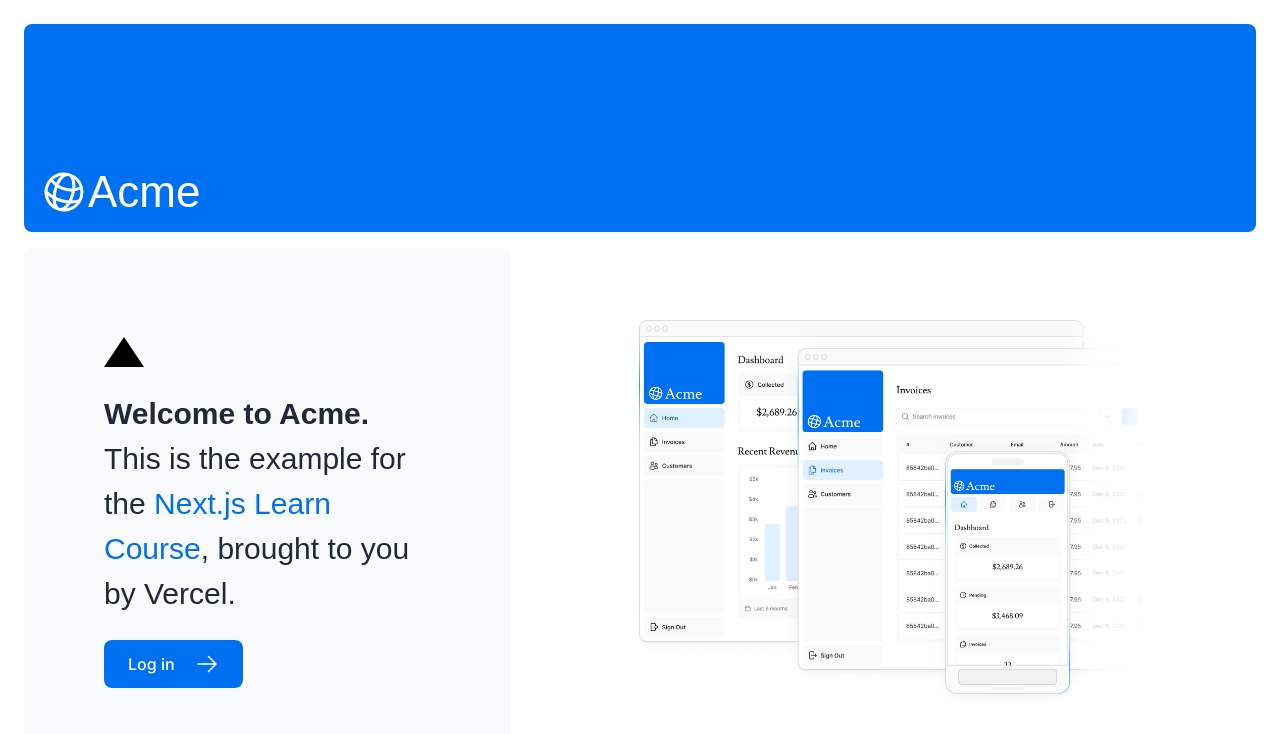
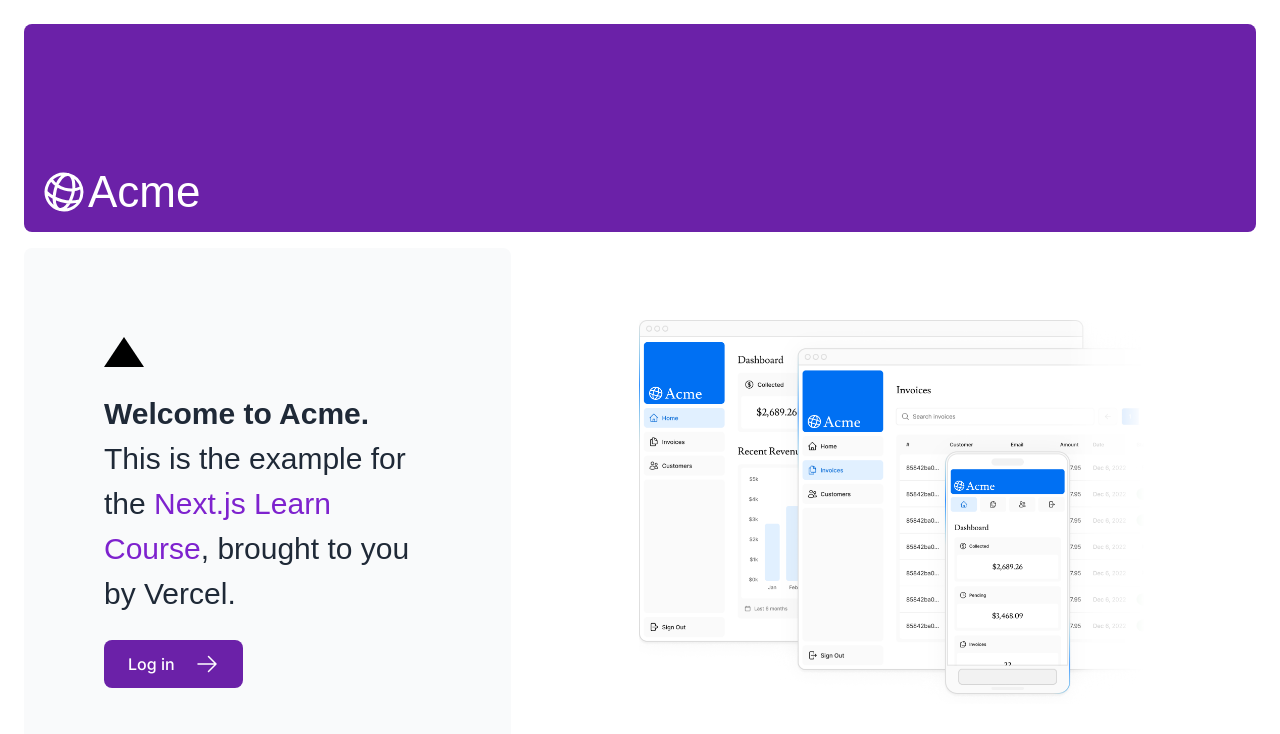
Before and after one commit to System625/finance-dashboard, a Next.js app: page / in a window 1280 px wide. Shown: the top 734 px of the page. Built offline with nearby package versions, Linux system fonts and the light colour scheme; a web font is replaced by a local one.

Commit message:
color redesign

```diff
--- a/app/login/page.tsx
+++ b/app/login/page.tsx
@@ -10,7 +10,7 @@
   return (
     <main className="flex items-center justify-center md:h-screen">
       <div className="relative mx-auto flex w-full max-w-[400px] flex-col space-y-2.5 p-4 md:-mt-32">
-        <div className="flex h-20 w-full items-end rounded-lg bg-blue-500 p-3 md:h-36">
+        <div className="flex h-20 w-full items-end rounded-lg bg-purple-800 p-3 md:h-36">
           <div className="w-32 text-white md:w-36">
             <AcmeLogo />
           </div>
--- a/app/page.tsx
+++ b/app/page.tsx
@@ -7,7 +7,7 @@
 export default function Page() {
   return (
     <main className="flex min-h-screen flex-col p-6">
-      <div className="flex h-20 shrink-0 items-end rounded-lg bg-blue-500 p-4 md:h-52">
+      <div className="flex h-20 shrink-0 items-end rounded-lg bg-purple-800 p-4 md:h-52">
         <AcmeLogo />
       </div>
       <div className="mt-4 flex grow flex-col gap-4 md:flex-row">
@@ -17,14 +17,14 @@
           />
           <p className={`${lusitana.className} text-xl text-gray-800 md:text-3xl md:leading-normal`}>
             <strong>Welcome to Acme.</strong> This is the example for the{' '}
-            <a href="https://nextjs.org/learn/" className="text-blue-500">
+            <a href="https://nextjs.org/learn/" className="text-purple-700">
               Next.js Learn Course
             </a>
             , brought to you by Vercel.
           </p>
           <Link
             href="/login"
-            className="flex items-center gap-5 self-start rounded-lg bg-blue-500 px-6 py-3 text-sm font-medium text-white transition-colors hover:bg-blue-400 md:text-base"
+            className="flex items-center gap-5 self-start rounded-lg bg-purple-800 px-6 py-3 text-sm font-medium text-white transition-colors hover:bg-purple-500 md:text-base"
           >
             <span>Log in</span> <ArrowRightIcon className="w-5 md:w-6" />
           </Link>
--- a/app/ui/button.tsx
+++ b/app/ui/button.tsx
@@ -9,7 +9,7 @@
     <button
       {...rest}
       className={clsx(
-        'flex h-10 items-center rounded-lg bg-blue-500 px-4 text-sm font-medium text-white transition-colors hover:bg-blue-400 focus-visible:outline focus-visible:outline-2 focus-visible:outline-offset-2 focus-visible:outline-blue-500 active:bg-blue-600 aria-disabled:cursor-not-allowed aria-disabled:opacity-50',
+        'flex h-10 items-center rounded-lg bg-purple-800 px-4 text-sm font-medium text-white transition-colors hover:bg-purple-700 focus-visible:outline focus-visible:outline-2 focus-visible:outline-offset-2 focus-visible:outline-purple-500 active:bg-purple-600 aria-disabled:cursor-not-allowed aria-disabled:opacity-50',
         className,
       )}
     >
--- a/app/ui/dashboard/nav-links.tsx
+++ b/app/ui/dashboard/nav-links.tsx
@@ -32,9 +32,9 @@
             key={link.name}
             href={link.href}
             className={clsx(
-              'flex h-[48px] grow items-center justify-center gap-2 rounded-md bg-gray-50 p-3 text-sm font-medium hover:bg-sky-100 hover:text-blue-600 md:flex-none md:justify-start md:p-2 md:px-3',
+              'flex h-[48px] grow items-center justify-center gap-2 rounded-md bg-gray-50 p-3 text-sm font-medium hover:bg-purple-100 hover:text-purple-600 md:flex-none md:justify-start md:p-2 md:px-3',
               {
-                'bg-sky-100 text-blue-600': pathname === link.href,
+                'bg-purple-100 text-purple-600': pathname === link.href,
               },
             )}
           >
--- a/app/ui/dashboard/revenue-chart.tsx
+++ b/app/ui/dashboard/revenue-chart.tsx
@@ -43,7 +43,7 @@
           {revenue.map((month) => (
             <div key={month.month} className="flex flex-col items-center gap-2">
               <div
-                className="w-full rounded-md bg-blue-300"
+                className="w-full rounded-md bg-purple-500"
                 style={{
                   height: `${(chartHeight / topLabel) * month.revenue}px`,
                 }}
--- a/app/ui/dashboard/sidenav.tsx
+++ b/app/ui/dashboard/sidenav.tsx
@@ -8,7 +8,7 @@
   return (
     <div className="flex h-full flex-col px-3 py-4 md:px-2">
       <Link
-        className="mb-2 flex h-20 items-end justify-start rounded-md bg-blue-600 p-4 md:h-40"
+        className="mb-2 flex h-20 items-end justify-start rounded-md bg-purple-800 p-4 md:h-40"
         href="/"
       >
         <div className="w-32 text-white md:w-40">
@@ -24,7 +24,7 @@
             await signOut();
           }}
         >
-          <button className="flex h-[48px] w-full grow items-center justify-center gap-2 rounded-md bg-gray-50 p-3 text-sm font-medium hover:bg-sky-100 hover:text-blue-600 md:flex-none md:justify-start md:p-2 md:px-3">
+          <button className="flex h-[48px] w-full grow items-center justify-center gap-2 rounded-md bg-gray-50 p-3 text-sm font-medium hover:bg-purple-100 hover:text-purple-600 md:flex-none md:justify-start md:p-2 md:px-3">
             <PowerIcon className="w-6" />
             <div className="hidden md:block">Sign Out</div>
           </button>
--- a/app/ui/invoices/buttons.tsx
+++ b/app/ui/invoices/buttons.tsx
@@ -6,7 +6,7 @@
   return (
     <Link
       href="/dashboard/invoices/create"
-      className="flex h-10 items-center rounded-lg bg-blue-600 px-4 text-sm font-medium text-white transition-colors hover:bg-blue-500 focus-visible:outline focus-visible:outline-2 focus-visible:outline-offset-2 focus-visible:outline-blue-600"
+      className="flex h-10 items-center rounded-lg bg-purple-800 px-4 text-sm font-medium text-white transition-colors hover:bg-purple-700 focus-visible:outline focus-visible:outline-2 focus-visible:outline-offset-2 focus-visible:outline-purple-600"
     >
       <span className="hidden md:block">Create Invoice</span>{' '}
       <PlusIcon className="h-5 md:ml-4" />
--- a/app/ui/invoices/pagination.tsx
+++ b/app/ui/invoices/pagination.tsx
@@ -81,7 +81,7 @@
     {
       'rounded-l-md': position === 'first' || position === 'single',
       'rounded-r-md': position === 'last' || position === 'single',
-      'z-10 bg-blue-600 border-blue-600 text-white': isActive,
+      'z-10 bg-purple-800 border-purple-800 text-white': isActive,
       'hover:bg-gray-100': !isActive && position !== 'middle',
       'text-gray-300': position === 'middle',
     },
```
